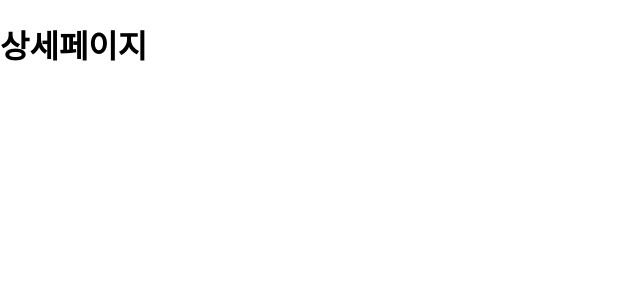
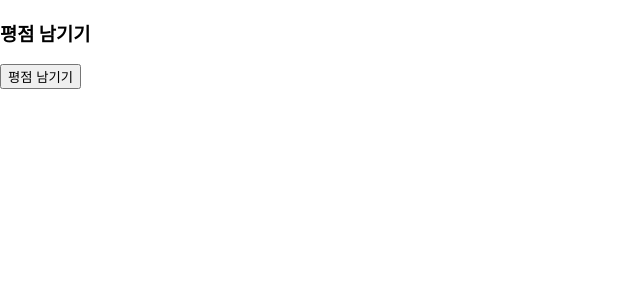
Before and after one commit to hongsoom/my-week, a React (Create React App) app in the folder my-week/: page /detail/1 in a window 1280 px wide. Shown: the top 300 px of the page, without its empty margins (0-640 px from the left). Built offline with nearby package versions, Linux system fonts and the light colour scheme.

Commit message:
detail page outline

```diff
--- a/my-week/src/components/Detail.js
+++ b/my-week/src/components/Detail.js
@@ -1,9 +1,21 @@
 import React from "react";
+import styled from "styled-components";
+import { useParams, useHistory } from "react-router-dom";
+
 
 const Detail = (props) => {
+    const week = props.week
+    const { index } = useParams();
+    const history = useHistory();
+
+    const onClick = () => {
+        history.goBack('/')
+    }
     return (
         <div>
-            <h1>상세페이지</h1>
+            <h3>{week[index]} 평점 남기기</h3>
+            <div></div>
+            <button onClick={onClick}>평점 남기기</button>
         </div>
     )
 }
```
